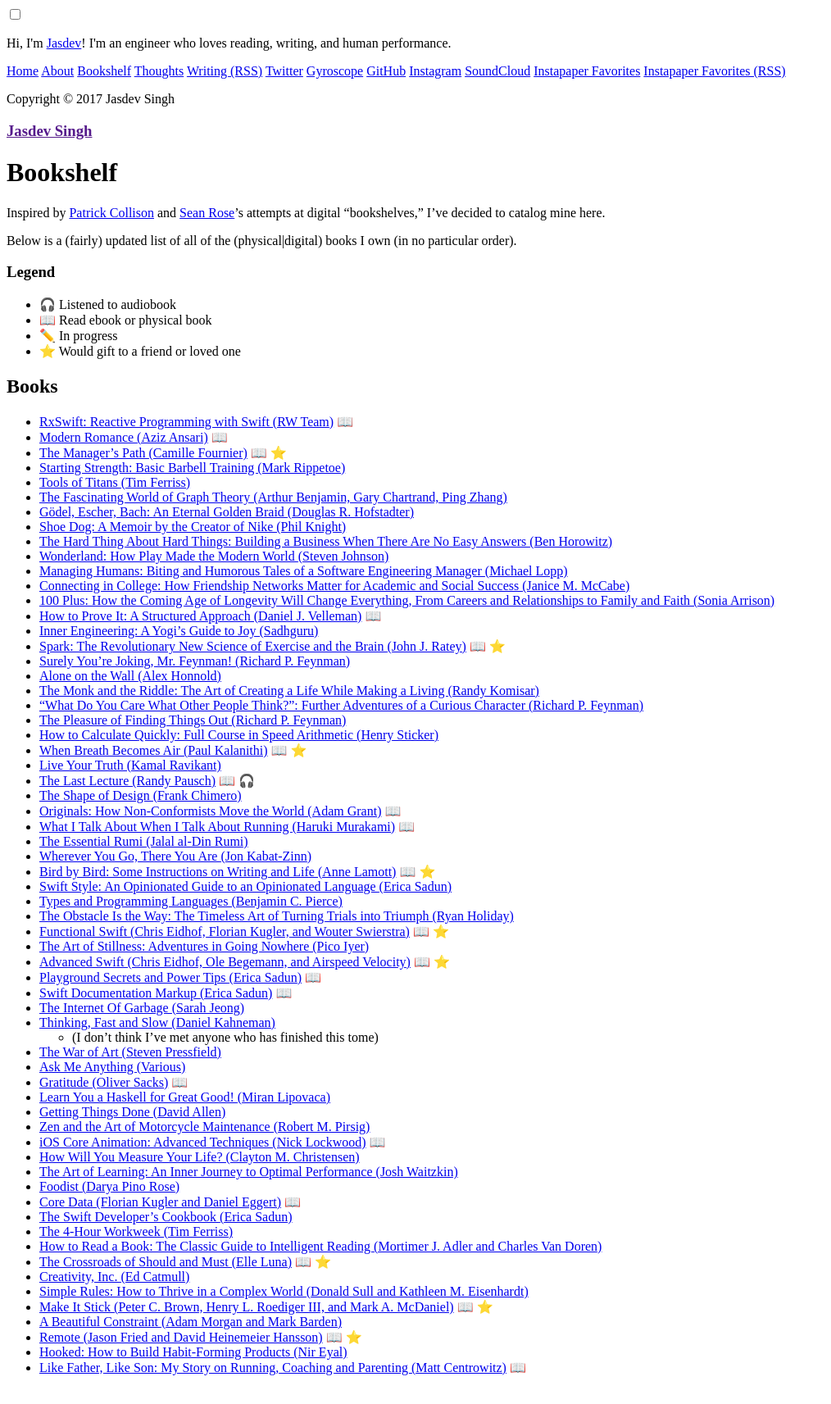
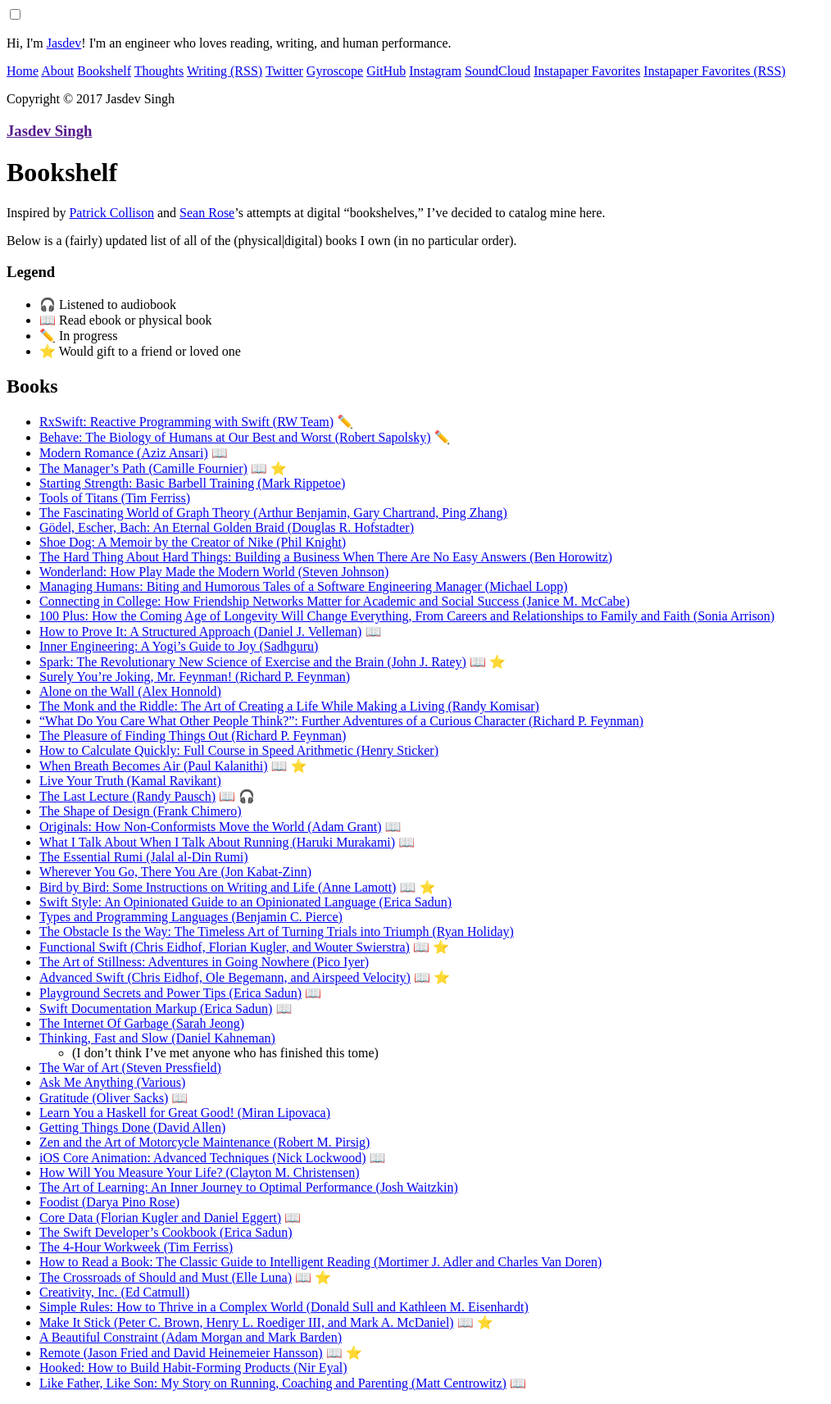
Before and after one commit to rvsrvs/jasdev.github.io, a Jekyll site: the page built from bookshelf.md, in a window 1280 px wide. Shown: the whole page at 82% size, without its empty margins (0-1014 px from the left). Built offline with Jekyll 4.4.1, drawn with Linux system fonts in a browser that asks for light colours.

Commit message:
Minor book updates

```diff
--- a/bookshelf.md
+++ b/bookshelf.md
@@ -14,7 +14,8 @@
 - ⭐️ Would gift to a friend or loved one
 
 ## Books
-- [RxSwift: Reactive Programming with Swift (RW Team)](https://www.amazon.com/RxSwift-Reactive-Programming-raywenderlich-com-Team/dp/1942878346) 📖
+- [RxSwift: Reactive Programming with Swift (RW Team)](https://www.amazon.com/RxSwift-Reactive-Programming-raywenderlich-com-Team/dp/1942878346) ✏️
+- [Behave: The Biology of Humans at Our Best and Worst (Robert Sapolsky)](https://www.amazon.com/Behave-Biology-Humans-Best-Worst/dp/1594205078) ✏️
 - [Modern Romance (Aziz Ansari)](https://www.amazon.com/Modern-Romance-Aziz-Ansari/dp/0143109251) 📖
 - [The Manager’s Path (Camille Fournier)](https://www.amazon.com/Managers-Path-Leaders-Navigating-Growth/dp/1491973897) 📖 ⭐️
 - [Starting Strength: Basic Barbell Training (Mark Rippetoe)](https://www.amazon.com/Starting-Strength-Basic-Barbell-Training/dp/0982522738)
```
